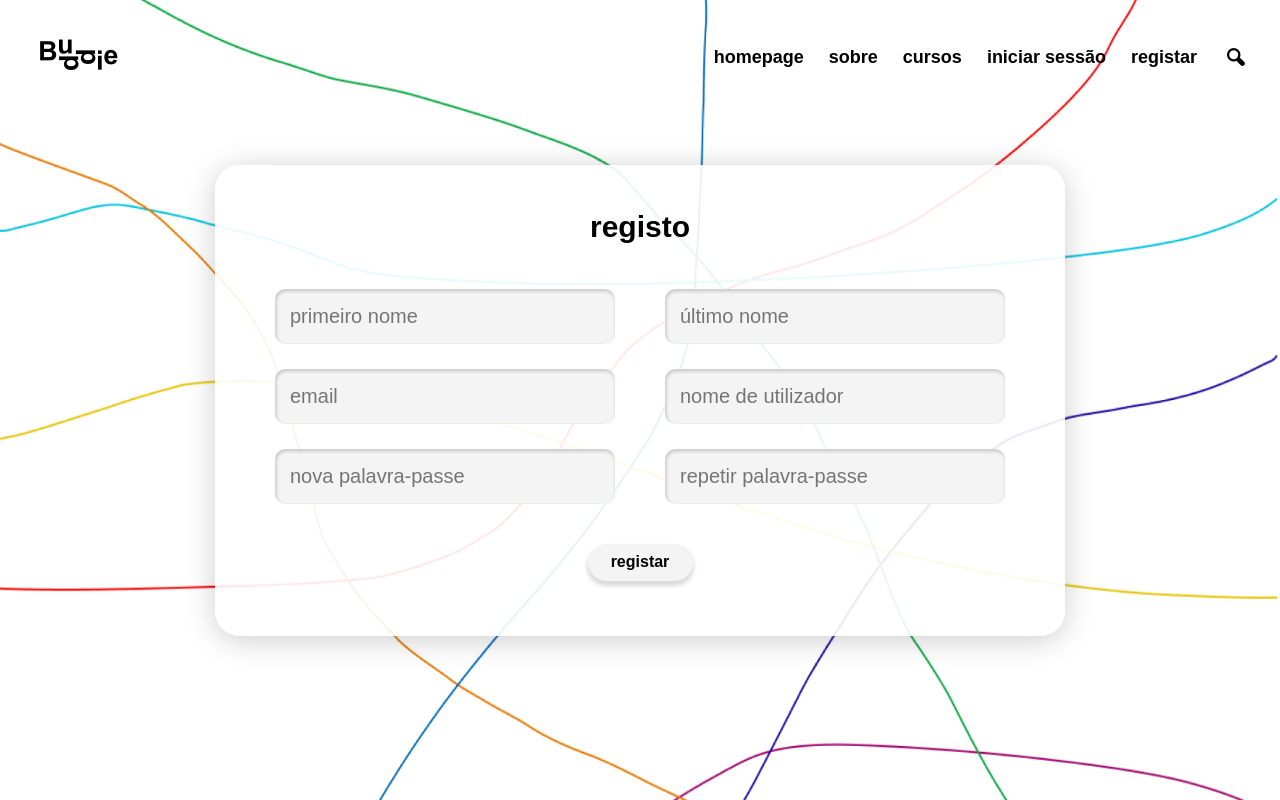
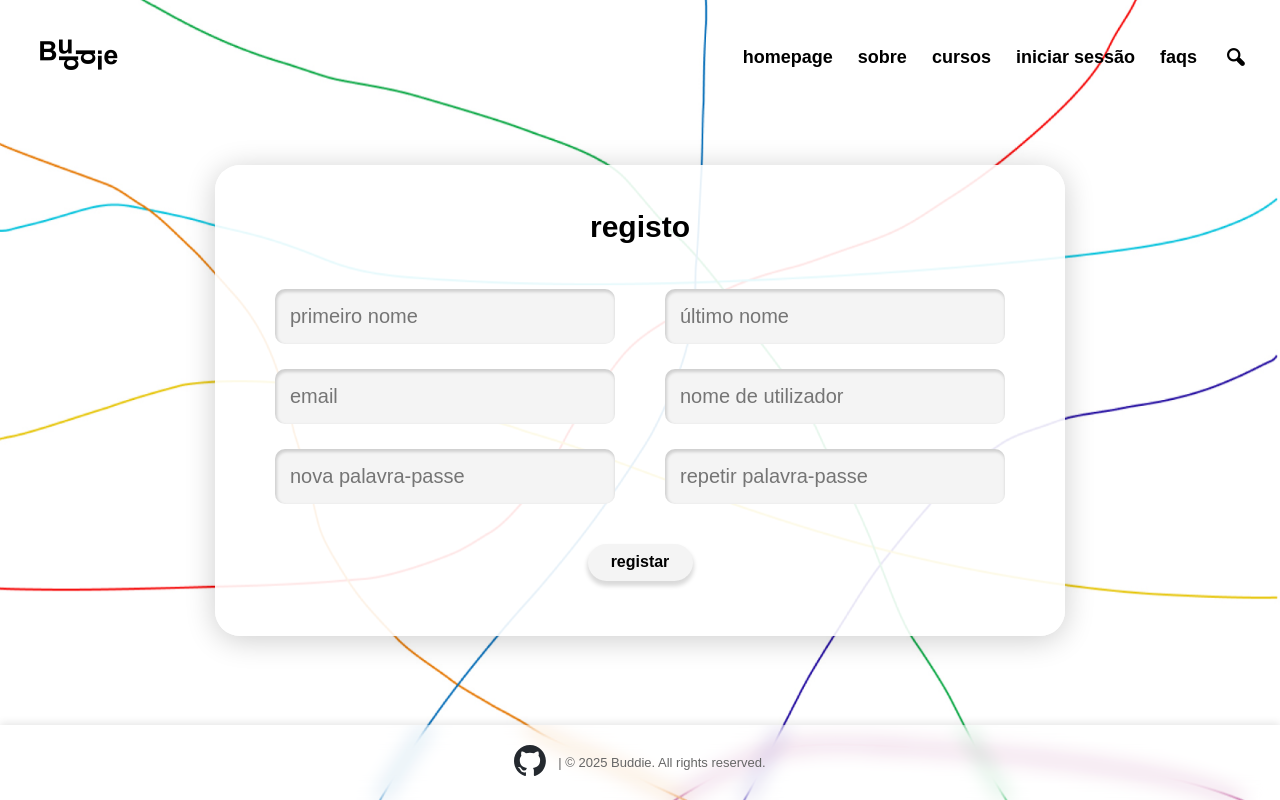
Before and after one commit to buddie-project/buddie-frontend, a React (Vite) app: page /registar in a window 1280 px wide. Built offline with nearby package versions, Linux system fonts and the light colour scheme; no server answers; a web font is replaced by a local one.

Commit message:
Refactor footer styles and update routing; adjust footer position and background, add FAQs link to Navbar

```diff
--- a/src/App.jsx
+++ b/src/App.jsx
@@ -22,8 +22,8 @@ function App() {
             <Routes>
                 <Route path="/" element={<Homepage/>}/>
                 <Route path="/sobre" element={<About/>}/>
+                <Route path="/entrar" element={<SignIn/>}/>
                 <Route path="/registar" element={<SignUp/>}/>
-                <Route path="/entrar" element={<SignIn/>}/>
             </Routes>
           </UserProvider>
           {!isHomePage && <Footer />}
--- a/src/components/generalComponents/Navbar.jsx
+++ b/src/components/generalComponents/Navbar.jsx
@@ -30,7 +30,7 @@ function Navbar() {
                 <Link to="/sobre" className="nav-link" onClick={() => setMenuOpen(false)}>sobre</Link>
                 <Link to="/cursos" className="nav-link" onClick={() => setMenuOpen(false)}>cursos</Link>
                 <Link to="/entrar" className="nav-link" onClick={() => setMenuOpen(false)}>iniciar sessão</Link>
-                <Link to="/registar" className="nav-link" onClick={() => setMenuOpen(false)}>registar</Link>
+                <Link to="/faqs" className="nav-link" onClick={() => setMenuOpen(false)}>faqs</Link>
                 <i className="icon-search" onClick={handleSearchToggle} aria-hidden="true"></i>
                 { searchOpen && <input type="text" className="search-input" placeholder="Pesquisar..." />}
             </div>
--- a/src/style/App.css
+++ b/src/style/App.css
@@ -1,6 +1,6 @@
 body, html, #root {
     height: 100%;
-    margin: 0 auto;
+    margin: 0;
     padding: 0;
     font-family: "Futura Std", sans-serif;
 }
@@ -125,9 +125,16 @@ body, html, #root {
 }
 
 .footer {
+    position: absolute;
     width: 100%;
-    background-color: rgba(255, 255, 255, 0.73);
+    background-color: rgba(255, 255, 255, 0.1);
     padding: 20px 20px;
+    bottom: 0;
+    left: 0;
+    top: auto;
+    box-shadow: 0 -2px 8px rgba(0,0,0,0.1);
+    backdrop-filter: blur(10px);
+    z-index: 2;
 }
 
 .footer-content {
```
Also changed, not shown: images/student-about.jpg (added), images/student-about.png (deleted), src/pages/Faqs.jsx (added), src/style/Faqs.css (added).
